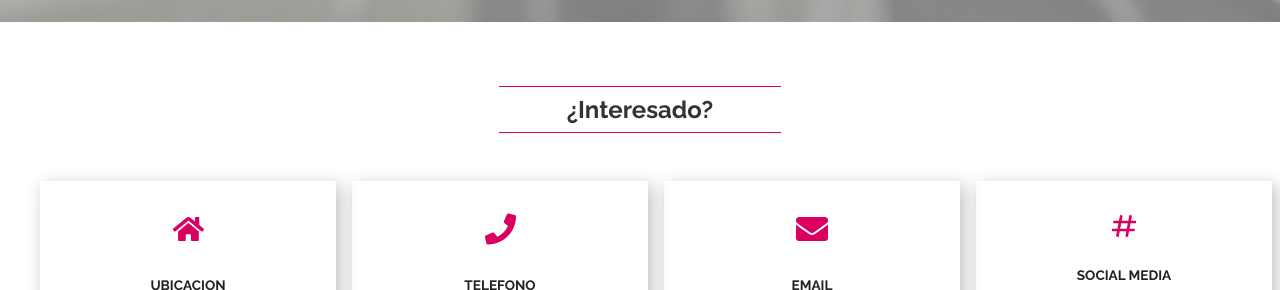
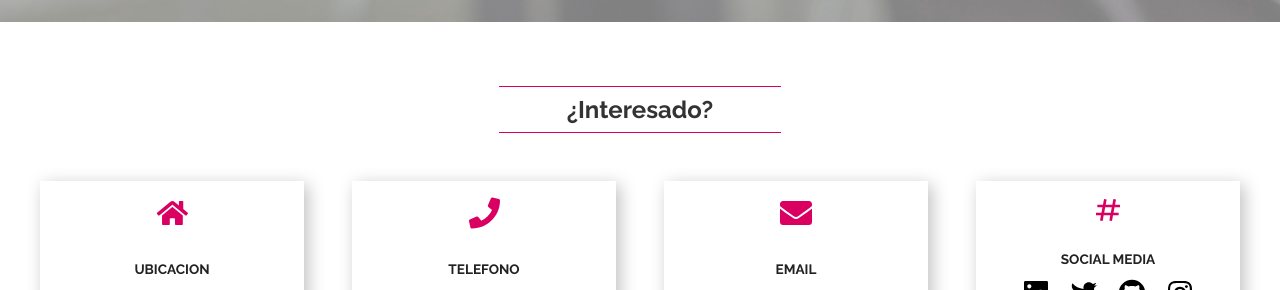
Before and after one commit to matiaspolofriz/Proyecto-1, a plain HTML site: page portfolio-polofriz/index.html in a window 1280 px wide. Shown: the part 4353-4643 px from the top of the page. Drawn offline with Linux system fonts and the light colour scheme.

Commit message:
padding tarjetas

```diff
--- a/portfolio-polofriz/style.css
+++ b/portfolio-polofriz/style.css
@@ -576,7 +576,7 @@ progress::-moz-progress-bar{
 /* cartas de contacto */
 .contact-card {
     margin: 1rem auto; /* separar entre ellas */
-    padding: 1rem; /* separar de su contenido */
+    /* padding: 1rem;  separar de su contenido */
     width: 100%;
     height: 144px;
     display: flex;
```
